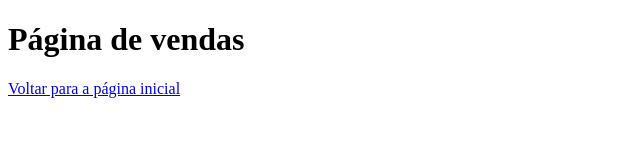
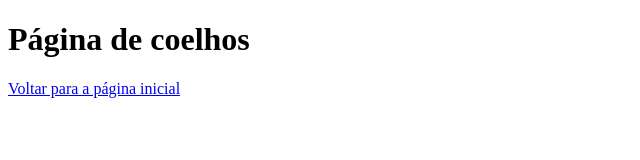
Before and after one commit to Lucas8407/aulagithub, a plain HTML site: page vendas.html in a window 1280 px wide. Shown: the full height of the page, 0-640 px from the left. Drawn offline with Linux system fonts and the light colour scheme.

Commit message:
Atualizando nome da página

```diff
--- a/vendas.html
+++ b/vendas.html
@@ -8,7 +8,7 @@
 </head>
 <body>
 
-    <h1>Página de vendas</h1>
+    <h1>Página de coelhos</h1>
     <a href="index.html">Voltar para a página inicial</a>
 
 </body>
```
